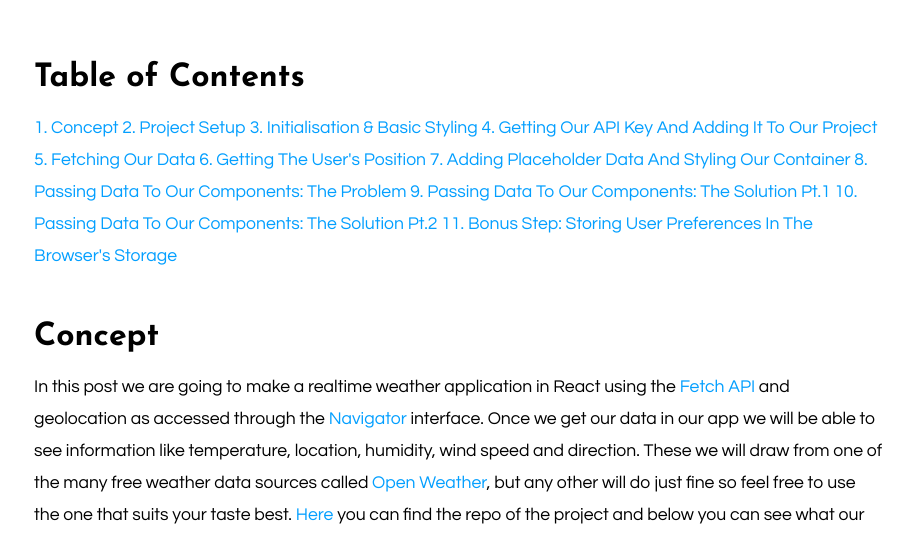
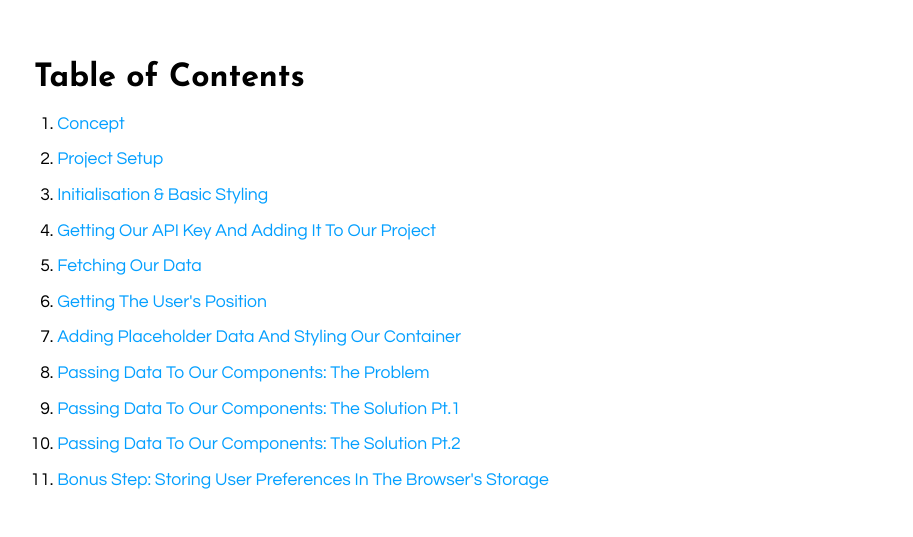
Before and after one commit to evan-kapantais/gatsby-blog, a Gatsby site: page /making-a-weather-app-in-react-using-geolocation-and-the-fetch-api in a window 1280 px wide. Shown: the part 963-1500 px from the top of the page, without its empty margins (181-1094 px from the left). Built offline with nearby package versions, Linux system fonts and the light colour scheme; Gatsby itself is replaced by a stand-in of ours; some packages are replaced by stand-ins of ours.

Commit message:
blog post adjustments and code syntax fix (Scss, scss)

````diff
--- a/src/posts/making-a-weather-app-in-react-using-geolocation-and-the-fetch-api.md
+++ b/src/posts/making-a-weather-app-in-react-using-geolocation-and-the-fetch-api.md
@@ -8,17 +8,17 @@ tags: ['web-dev']
 ---
 
 ## Table of Contents
-  [1. Concept](#concept)
-  [2. Project Setup](#setup)
-  [3. Initialisation & Basic Styling](#init)
-  [4. Getting Our API Key And Adding It To Our Project](#api)
-  [5. Fetching Our Data](#fetching)
-  [6. Getting The User's Position](#position)
-  [7. Adding Placeholder Data And Styling Our Container](#placeholder)
-  [8. Passing Data To Our Components: The Problem](#problem)
-  [9. Passing Data To Our Components: The Solution Pt.1](#solution-01)
-  [10. Passing Data To Our Components: The Solution Pt.2](#solution-02)
-  [11. Bonus Step: Storing User Preferences In The Browser's Storage](#bonus)
+  1. [Concept](#concept)
+  2. [Project Setup](#setup)
+  3. [Initialisation & Basic Styling](#init)
+  4. [Getting Our API Key And Adding It To Our Project](#api)
+  5. [Fetching Our Data](#fetching)
+  6. [Getting The User's Position](#position)
+  7. [Adding Placeholder Data And Styling Our Container](#placeholder)
+  8. [Passing Data To Our Components: The Problem](#problem)
+  9. [Passing Data To Our Components: The Solution Pt.1](#solution-01)
+  10. [Passing Data To Our Components: The Solution Pt.2](#solution-02)
+  11. [Bonus Step: Storing User Preferences In The Browser's Storage](#bonus)
 
 ## Concept <a name='concept'></a>
 
@@ -94,7 +94,7 @@ export default App;
 
 Nothing fancy so far. We only have a fixed-width-and-height container with basic styling. Below is our initial setup for `App.scss` and `index.scss`. I am using the former to style specific elements of the app and the latter for global styles.
 
-```Scss
+```scss
 // App.scss
 
 .App {
@@ -516,7 +516,7 @@ import clockIcon from '../images/clock.png'
 
 Below is the styling we will add to our weather data.
 
-```Scss
+```scss
 // App.scss
 
 .container {
@@ -896,7 +896,7 @@ onClick = () => {
 }
 ```
 
-```Scss
+```scss
 // App.scss
 
 .btn-main {
@@ -959,7 +959,7 @@ export const StatusData = ({ status }) => {
 }
 ```
 
-```Scss
+```scss
 // App.scss
 
 .status-message {
--- a/src/templates/blog-post.js
+++ b/src/templates/blog-post.js
@@ -12,7 +12,6 @@ import Tag from '../components/tag'
 const PostHeader = styled.div `
   max-width: 850px;
   margin: 4rem auto 2rem auto;
-  /* text-align: center; */
 
   h1 {
     font-size: 4rem;
@@ -56,6 +55,11 @@ const PostContainer = styled.div `
     font-weight: 400;
     font-size: 1.1rem;
 
+    ul,
+    ol {
+      line-height: 1.5rem;
+    }
+
     a {
       color: rgb(3, 159, 255);
 
@@ -80,9 +84,12 @@ const PostContainer = styled.div `
     }
 
     blockquote {
-      border-left: 5px solid #333;
-      padding-left: 20px;
-      margin: 2rem auto;
+      border-left: 5px solid #272936;
+      padding: 1rem;
+      border-radius: 2px;
+      box-shadow: 0 0 20px rgba(0, 0, 0, 0.1);
+
+      & > p {margin: 0;}
     }
   }
 
````
